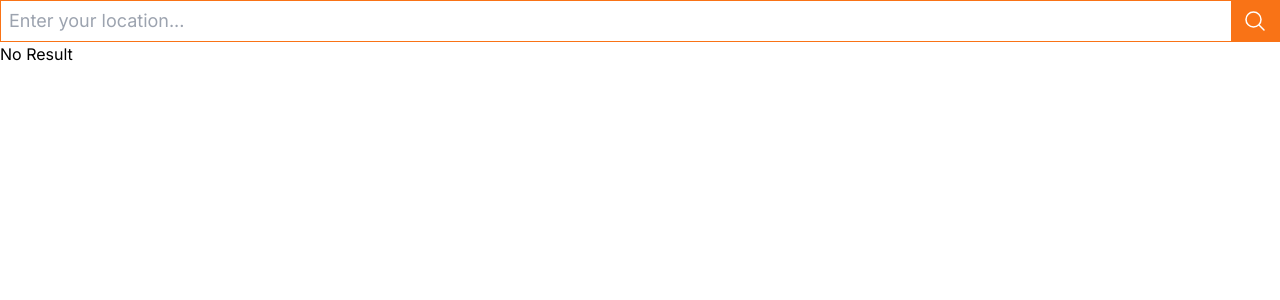
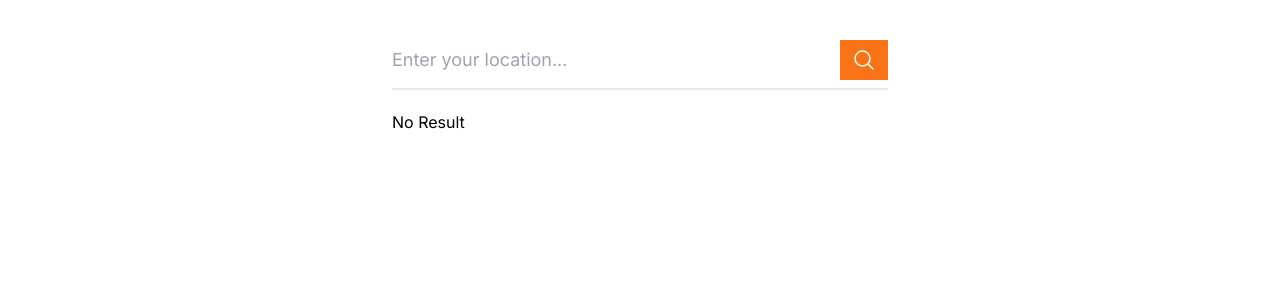
Before and after one commit to nigupta29/weather-app, a React (Vite) app: page / in a window 1280 px wide. Shown: the top 300 px of the page. Built offline with nearby package versions, Linux system fonts and the light colour scheme.

Commit message:
added styling compatible for both the component

```diff
--- a/src/App.jsx
+++ b/src/App.jsx
@@ -1,16 +1,16 @@
-import { Fragment, useState } from 'react'
-import SearchBox from './components/SearchBox'
-import WeatherCard from './components/WeatherCard'
+import { useState } from "react";
+import SearchBox from "./components/SearchBox";
+import WeatherCard from "./components/WeatherCard";
 
 function App() {
-  const [weatherData, setWeatherData] = useState({})
+  const [weatherData, setWeatherData] = useState({});
 
   return (
-    <Fragment>
+    <div className="mx-auto mt-2 flex max-w-lg flex-col gap-5 px-2 md:mt-10">
       <SearchBox setWeatherData={setWeatherData} />
       <WeatherCard weatherData={weatherData} />
-    </Fragment>
-  )
+    </div>
+  );
 }
 
-export default App
+export default App;
--- a/src/components/SearchBox.jsx
+++ b/src/components/SearchBox.jsx
@@ -21,9 +21,9 @@ function SearchBox({ setWeatherData }) {
 
   return (
     <form onSubmit={handleSubmit}>
-      <div className="flex items-center border border-orange-500 text-lg">
+      <div className="flex items-center border-b-2 text-lg pb-2">
         <input
-          className="border-none w-full text-gray-700 mr-3 py-1 px-2 leading-tight focus:outline-none"
+          className="border-none w-full text-gray-700 mr-3 py-1 pr-2 leading-tight focus:outline-none"
           type="text"
           id="city"
           name="city"
```
